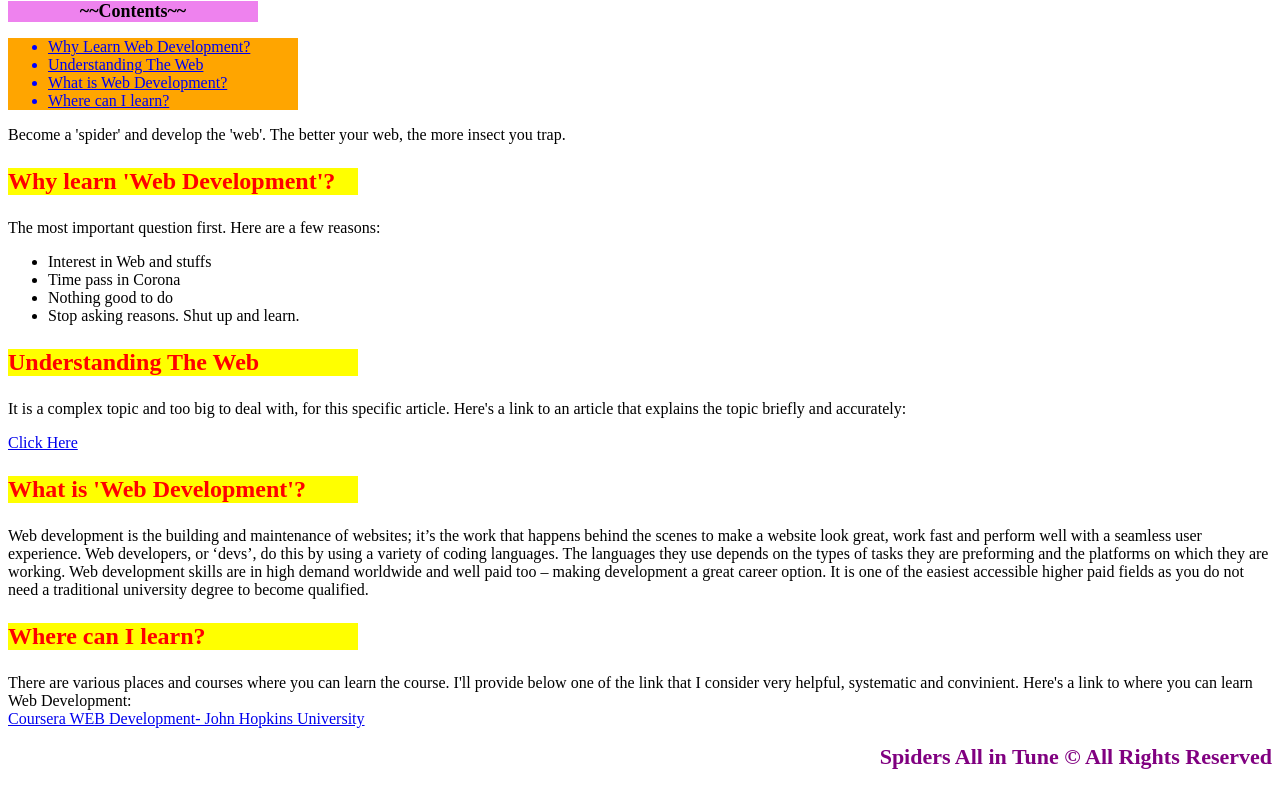
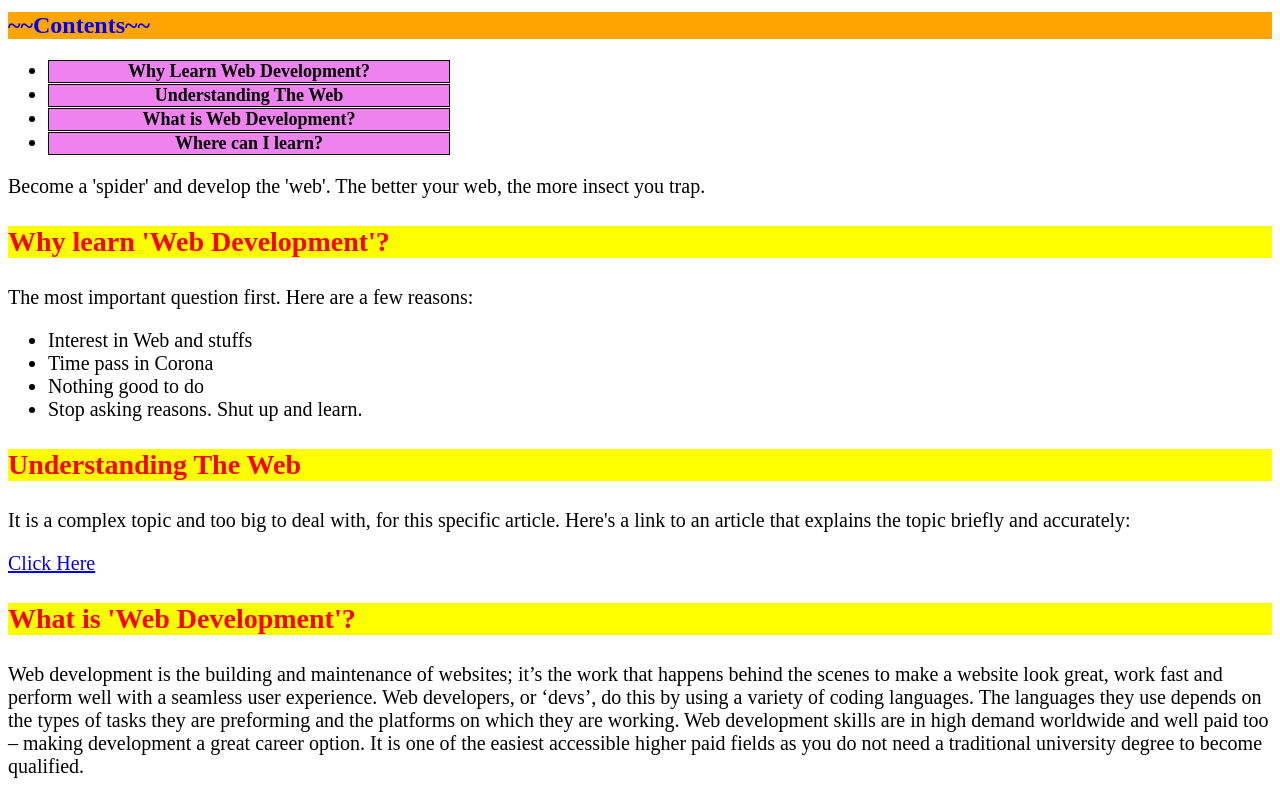
Before and after one commit to minhaz001/coursera--test, a plain HTML site: page site/ok.html in a window 1280 px wide. Shown: the part 89-879 px from the top of the page. Drawn offline with Linux system fonts and the light colour scheme.

Commit message:
new file plus change

```diff
--- a/site/ok.html
+++ b/site/ok.html
@@ -2,6 +2,7 @@
 <html>
 <head>
 	<title>Learn Web Development</title>
+	<link rel="stylesheet" type="text/css" href="okstyle.css">
 
 <style>
 
@@ -9,27 +10,37 @@
 		color: purple;
 		text-align: center;
 		font-weight: bold;
-		font-size: 36px;
+		font-size: 40px;
 	}
 h3{
 	color: red;
 	background-color: yellow;
-	font-size: 24px;
-	width: 350px;
+	font-size: 28px;
 }
-.mkg{
+.div1{
 	background-color: orange;
 	color: blue;
-	width: 250px;
+	font-size: 24px;
+	font-weight: bold;
 }
-.scb{
+.ul1 a {
+	text-decoration: none;
 	background-color: violet;
 	font-size: 18px;
 	color: black;
 	font-weight: bold;
-	width: 250px;
+	border: 1px solid black;
+	display: block;
+	width: 400px;
 	text-align: center;
 }
+
+a:hover,a:active {
+color: black;
+background-color: gray;
+font-size: 20px;
+}
+
 aside{
 	color: purple;
 	font-size: 22px;
@@ -44,8 +55,8 @@ aside{
 <h1>Enjoy Web Development</h1>
 
 <section>
-	<div class="scb"> ~~Contents~~ </div>
-<ul class="mkg">
+	<div class="div1"> ~~Contents~~ </div>
+<ul class="ul1">
 	<li> <a href="#section1">Why Learn Web Development? </a> </li>
 	<li> <a href="#section2">Understanding The Web </a> </li>
 	<li> <a href="#section3">What is Web Development? </a> </li>
@@ -111,9 +122,11 @@ aside{
 </section>
 </div>
 
+<section>
 <p>
 <aside>Spiders All in Tune &copy; All Rights Reserved </aside>
 </p>
+</section>
 
 </body>
 </html>
--- /dev/null
+++ b/site/okstyle.css
@@ -0,0 +1,3 @@
+body {
+	font-size: 125%;
+}
```
